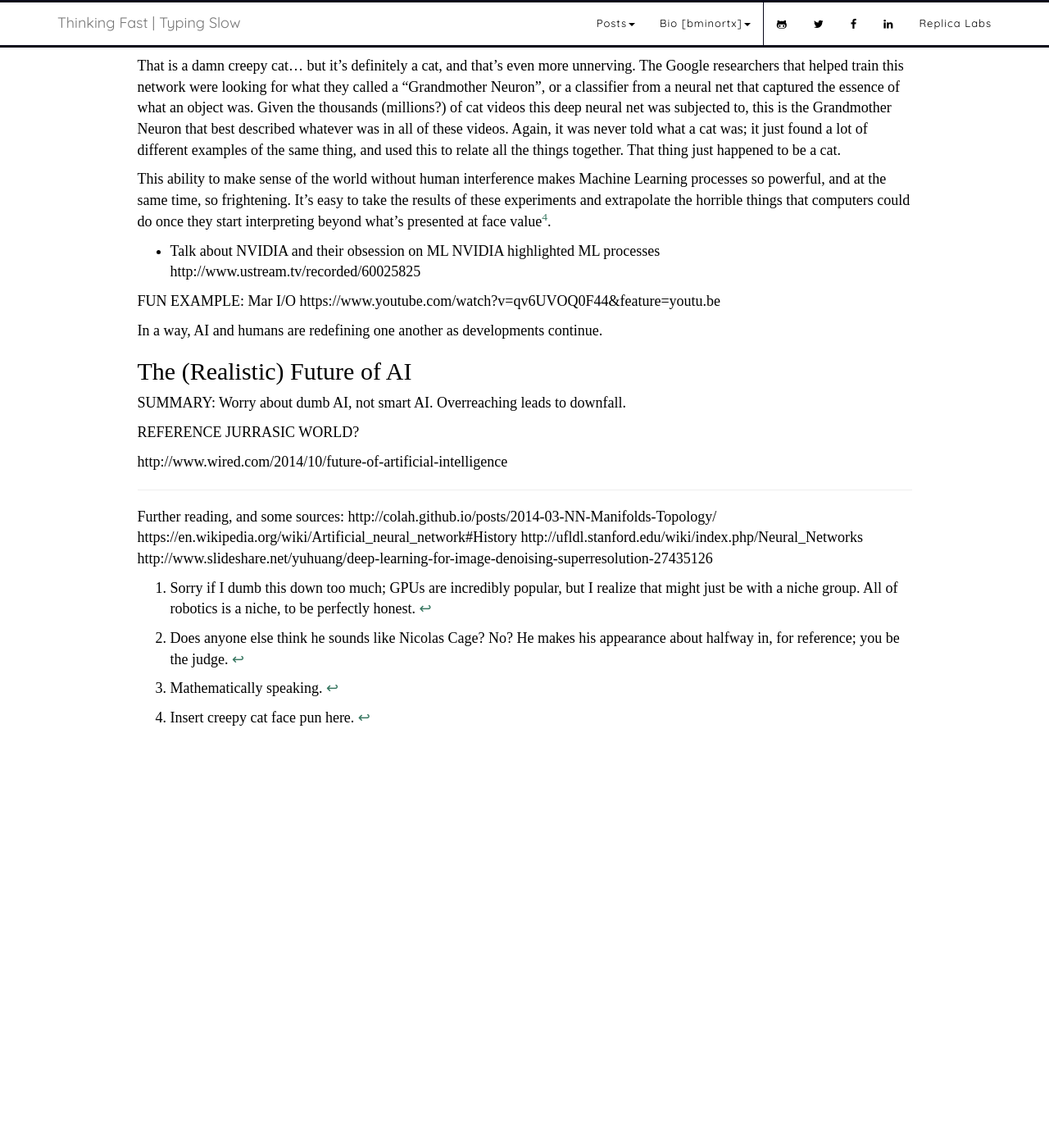
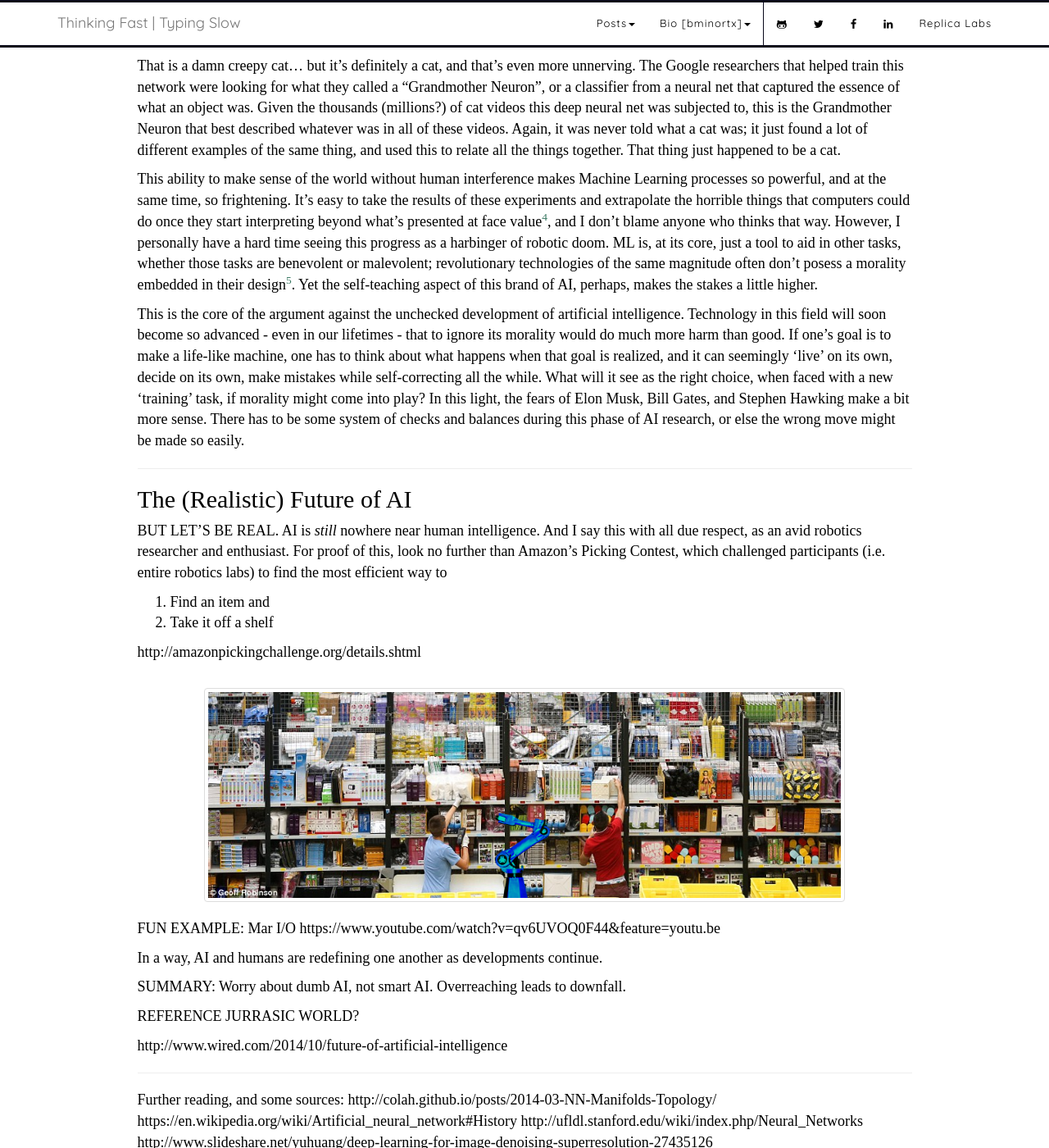
Before and after one commit to bminortx/bminortx.github.io, a Jekyll site: the page built from _posts/2015-05-31-Rise-Of-AI-Two.md, in a window 1280 px wide and 1400 px high, scrolled down 4477 px. Shown: the whole window at 82% size. Built offline with Jekyll 4.4.1, drawn with Linux system fonts in a browser that asks for light colours; nearby versions of some CDN libraries; some web fonts are replaced; comment, search, counter and statistics services are not loaded; before the commit the page ends 5407 px from its top, so only the background shows below that; some of the changed text lies outside the part shown.

Commit message:
Added Amazon contest

```diff
--- a/_posts/2015-05-31-Rise-Of-AI-Two.md
+++ b/_posts/2015-05-31-Rise-Of-AI-Two.md
@@ -3,7 +3,7 @@ layout: post
 title:  "The Rise of AI, Part II: The State of the Art"
 date:   2015-05-31 18:30:50
 category: Robotics
-image: "images/iceland.jpg"
+image: "images/rise_of_ai_two/alexnet.png"
 preview: "It's not what you think."
 ---
 
@@ -93,18 +93,32 @@ And yet, when asked for the strongest 'cat'-like classifier when given a cat-lik
 
 That is a damn creepy cat... but it's definitely a cat, and that's even more unnerving. The Google researchers that helped train this network were looking for what they called a "Grandmother Neuron", or a classifier from a neural net that captured the essence of what an object was. Given the thousands (millions?) of cat videos this deep neural net was subjected to, this is the Grandmother Neuron that best described whatever was in all of these videos. Again, it was never told what a cat was; it just found a lot of different examples of the same thing, and used this to relate all the things together. That thing just happened to be a cat.
 
-This ability to make sense of the world without human interference makes Machine Learning processes so powerful, and at the same time, so frightening. It's easy to take the results of these experiments and extrapolate the horrible things that computers could do once they start interpreting beyond what's presented at face value[^4].
+This ability to make sense of the world without human interference makes Machine Learning processes so powerful, and at the same time, so frightening. It's easy to take the results of these experiments and extrapolate the horrible things that computers could do once they start interpreting beyond what's presented at face value[^4], and I don't blame anyone who thinks that way. However, I personally have a hard time seeing this progress as a harbinger of robotic doom. ML is, at its core, just a tool to aid in other tasks, whether those tasks are benevolent or malevolent; revolutionary technologies of the same magnitude often don't posess a morality embedded in their design[^5]. Yet the self-teaching aspect of this brand of AI, perhaps, makes the stakes a little higher.
 
-* Talk about NVIDIA and their obsession on ML
-NVIDIA highlighted ML processes
-http://www.ustream.tv/recorded/60025825
+This is the core of the argument against the unchecked development of artificial intelligence. Technology in this field will soon become so advanced - even in our lifetimes - that to ignore its morality would do much more harm than good. If one's goal is to make a life-like machine, one has to think about what happens when that goal is realized, and it can seemingly 'live' on its own, decide on its own, make mistakes while self-correcting all the while. What will it see as the right choice, when faced with a new 'training' task, if morality might come into play? In this light, the fears of Elon Musk, Bill Gates, and Stephen Hawking make a bit more sense. There has to be some system of checks and balances during this phase of AI research, or else the wrong move might be made so easily.
+
+- - - - - - -
+
+## The (Realistic) Future of AI ##
+
+BUT LET'S BE REAL. AI is _still_ nowhere near human intelligence. And I say this with all due respect, as an avid robotics researcher and enthusiast. For proof of this, look no further than Amazon's Picking Contest, which challenged participants (i.e. entire robotics labs) to find the most efficient way to
+
+1. Find an item and
+2. Take it off a shelf
+
+
+
+http://amazonpickingchallenge.org/details.shtml
+
+<div class="row">
+<div class="col-sm-10 col-sm-offset-1" style="text-align: center; padding-top: 20px; padding-bottom: 20px">
+<img src="/images/rise_of_ai_two/amazon_pick_banner_robot.png" title="The essence of cat... is frightening." class="img-thumbnail">
+</div>
+</div>
 
 FUN EXAMPLE: Mar I/O https://www.youtube.com/watch?v=qv6UVOQ0F44&feature=youtu.be
 
 In a way, AI and humans are redefining one another as developments continue.
-
-
-## The (Realistic) Future of AI ##
 
 SUMMARY: Worry about dumb AI, not smart AI. Overreaching leads to downfall.
 
@@ -119,8 +133,12 @@ http://colah.github.io/posts/2014-03-NN-Manifolds-Topology/
 https://en.wikipedia.org/wiki/Artificial_neural_network#History
 http://ufldl.stanford.edu/wiki/index.php/Neural_Networks
 http://www.slideshare.net/yuhuang/deep-learning-for-image-denoising-superresolution-27435126
+* Talk about NVIDIA and their obsession on ML
+NVIDIA highlighted ML processes
+http://www.ustream.tv/recorded/60025825
 
 [^1]: Sorry if I dumb this down too much; GPUs are incredibly popular, but I realize that might just be with a niche group. All of robotics is a niche, to be perfectly honest.
 [^2]: Does anyone else think he sounds like Nicolas Cage? No? He makes his appearance about halfway in, for reference; you be the judge.
 [^3]: Mathematically speaking.
 [^4]: Insert creepy cat face pun here.
+[^5]: GPS, Radar, nuclear energy, social media, furbys, etc.
```
Also changed, not shown: images/rise_of_ai_two/amazon_pick_banner_robot.png (added).
